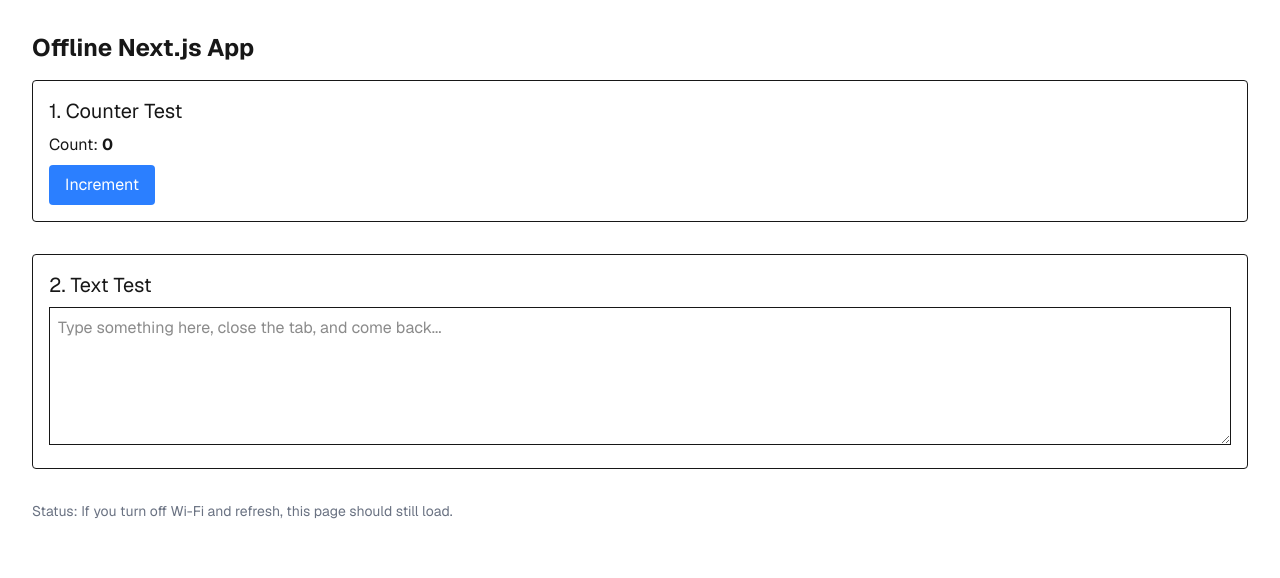
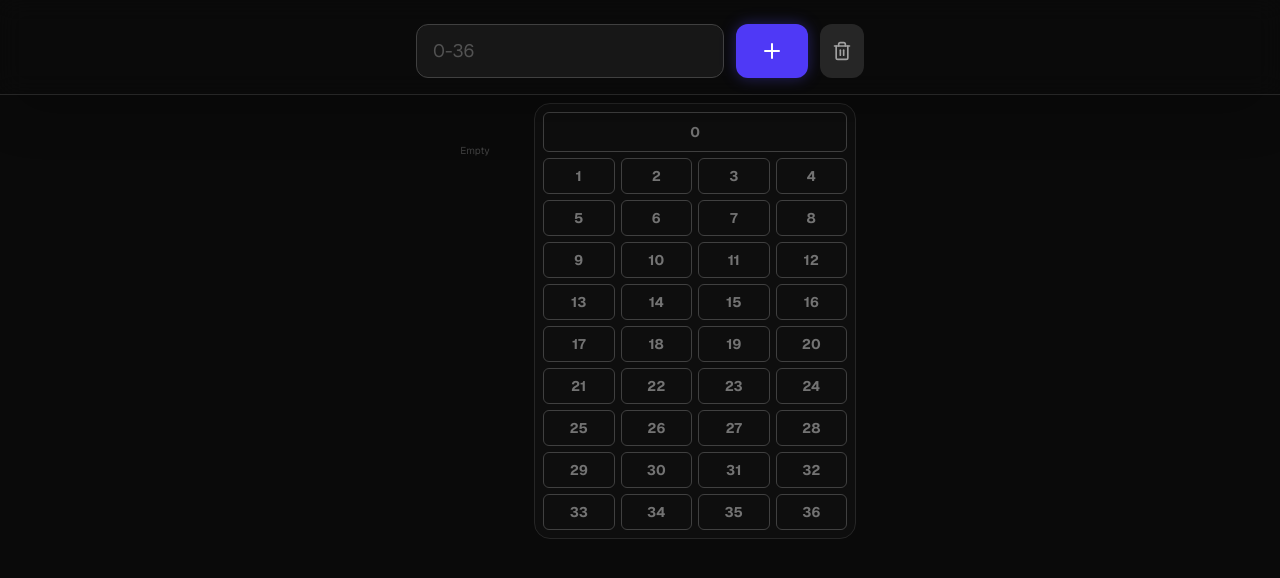
Before and after one commit to itzRaghav14/label-highlighter, a Next.js app: page / in a window 1280 px wide. Shown: the top 578 px of the page. Built offline with nearby package versions, Linux system fonts and the light colour scheme.

Commit message:
feat: added textbox, box1 and box2

```diff
--- a/package.json
+++ b/package.json
@@ -12,9 +12,13 @@
     "@serwist/next": "^9.4.2",
     "@serwist/precaching": "^9.4.2",
     "@serwist/sw": "^9.4.2",
+    "clsx": "^2.1.1",
+    "framer-motion": "^12.23.26",
+    "lucide-react": "^0.562.0",
     "next": "16.1.1",
     "react": "19.2.3",
-    "react-dom": "19.2.3"
+    "react-dom": "19.2.3",
+    "tailwind-merge": "^3.4.0"
   },
   "devDependencies": {
     "@tailwindcss/postcss": "^4",
--- a/src/app/page.tsx
+++ b/src/app/page.tsx
@@ -1,54 +1,173 @@
 "use client";
 
+import { useState, useRef } from "react";
 import { useLocalStorage } from "../hooks/useLocalStorage";
+import { motion, AnimatePresence } from "framer-motion";
+import { Plus, Trash2 } from "lucide-react";
+import { clsx, type ClassValue } from "clsx";
+import { twMerge } from "tailwind-merge";
 
-export default function Home() {
-  const {
-    storedValue: text,
-    setValue: setText,
-    isLoaded,
-  } = useLocalStorage("my-notes", "");
-  const { storedValue: count, setValue: setCount } = useLocalStorage(
-    "my-counter",
-    0
-  );
+// Utility for Shadcn-like class merging
+function cn(...inputs: ClassValue[]) {
+  return twMerge(clsx(inputs));
+}
 
-  // Prevent Hydration mismatch (wait until we load from browser storage)
-  if (!isLoaded) {
-    return <div className="p-10">Loading saved data...</div>;
-  }
+export default function MobileDashboard() {
+  // 1. State Management
+  const { storedValue: history, setValue: setHistory, isLoaded } = useLocalStorage<number[]>("roulette-history", []);
+  const [inputValue, setInputValue] = useState("");
+  const inputRef = useRef<HTMLInputElement>(null);
+
+  // 2. Logic: Add Number
+  const handleAdd = () => {
+    const num = parseInt(inputValue);
+
+    if (isNaN(num) || num < 0 || num > 36) {
+      alert("Please enter a number between 0 and 36");
+      return;
+    }
+
+    // Add to top, keep only last 20
+    const newHistory = [num, ...history].slice(0, 20);
+    setHistory(newHistory);
+    setInputValue("");
+    inputRef.current?.focus();
+  };
+
+  // Logic: Handle "Enter" key
+  const handleKeyDown = (e: React.KeyboardEvent) => {
+    if (e.key === "Enter") handleAdd();
+  };
+
+  // Logic: Identify "Active" numbers (Top 9 in history)
+  // We use a Set for fast lookup.
+  const top9Numbers = new Set(history.slice(0, 9));
+
+  // Loading state to prevent hydration mismatch
+  if (!isLoaded) return <div className="min-h-screen bg-neutral-950 flex items-center justify-center text-neutral-500">Loading...</div>;
 
   return (
-    <main className="min-h-screen p-8 font-sans">
-      <h1 className="text-2xl font-bold mb-4">Offline Next.js App</h1>
+    <main className="min-h-screen bg-neutral-950 text-white font-sans overflow-hidden flex flex-col">
 
-      <div className="mb-8 border p-4 rounded">
-        <h2 className="text-xl mb-2">1. Counter Test</h2>
-        <p className="mb-2">
-          Count: <strong>{count}</strong>
-        </p>
-        <button
-          onClick={() => setCount(count + 1)}
-          className="bg-blue-500 text-white px-4 py-2 rounded active:bg-blue-700"
-        >
-          Increment
-        </button>
+      {/* SECTION 1: Header (Input + Button) */}
+      <div className="p-4 pt-6 pb-4 bg-neutral-950/80 backdrop-blur-md sticky top-0 z-50 border-b border-neutral-800 shadow-2xl">
+        <div className="flex gap-3 max-w-md mx-auto">
+          <input
+            ref={inputRef}
+            type="number"
+            inputMode="numeric"
+            value={inputValue}
+            onChange={(e) => setInputValue(e.target.value)}
+            onKeyDown={handleKeyDown}
+            placeholder="0-36"
+            className="flex-1 bg-neutral-900 border border-neutral-700 rounded-xl px-4 py-3 text-lg focus:outline-none focus:ring-2 focus:ring-indigo-500 transition-all placeholder:text-neutral-600"
+          />
+          <button
+            onClick={handleAdd}
+            className="bg-indigo-600 hover:bg-indigo-500 text-white px-6 rounded-xl font-bold shadow-[0_0_15px_rgba(79,70,229,0.4)] active:scale-95 transition-all flex items-center justify-center"
+          >
+            <Plus className="w-6 h-6" />
+          </button>
+
+          {/* Reset Button (Optional, small icon) */}
+          <button
+            onClick={() => { if(confirm("Clear all?")) setHistory([]) }}
+            className="bg-neutral-800 text-neutral-400 px-3 rounded-xl active:bg-red-900/20 active:text-red-500"
+          >
+            <Trash2 className="w-5 h-5" />
+          </button>
+        </div>
       </div>
 
-      <div className="border p-4 rounded">
-        <h2 className="text-xl mb-2">2. Text Test</h2>
-        <textarea
-          className="w-full border p-2"
-          rows={5}
-          placeholder="Type something here, close the tab, and come back..."
-          value={text}
-          onChange={(e) => setText(e.target.value)}
-        />
+      {/* SECTION 2 & 3: Main Layout (Split Screen) */}
+      <div className="flex-1 p-2 grid grid-cols-12 gap-2 max-w-md mx-auto w-full h-full overflow-hidden">
+
+        {/* LEFT COLUMN: History Queue (Col Span 3) */}
+        <div className="col-span-3 flex flex-col gap-2 overflow-y-auto pb-20 no-scrollbar">
+          <AnimatePresence initial={false}>
+            {history.map((num, index) => {
+              const isTop9 = index < 9;
+
+              return (
+                <div key={`${index}-${num}-${Date.now()}`} className="contents">
+                  <motion.div
+                    initial={{ opacity: 0, x: -20, scale: 0.8 }}
+                    animate={{ opacity: 1, x: 0, scale: 1 }}
+                    exit={{ opacity: 0, scale: 0.5 }}
+                    className={cn(
+                      "relative flex items-center justify-center h-10 rounded-lg font-mono font-bold text-sm border transition-all duration-300",
+                      isTop9
+                        ? "bg-emerald-500/10 border-emerald-500/50 text-emerald-400 shadow-[0_0_10px_rgba(16,185,129,0.2)]"
+                        : "bg-neutral-900 border-neutral-800 text-neutral-600"
+                    )}
+                  >
+                    {num}
+                    {/* Tiny dot for latest item */}
+                    {index === 0 && (
+                      <span className="absolute -top-1 -right-1 w-2 h-2 bg-emerald-400 rounded-full animate-pulse shadow-[0_0_5px_#34d399]" />
+                    )}
+                  </motion.div>
+
+                  {/* The Horizontal Line Separator after the 9th item (index 8) */}
+                  {index === 8 && (
+                    <motion.div
+                      initial={{ opacity: 0 }} animate={{ opacity: 1 }}
+                      className="h-0.5 w-full bg-linear-to-r from-transparent via-neutral-700 to-transparent my-1"
+                    />
+                  )}
+                </div>
+              );
+            })}
+          </AnimatePresence>
+
+          {/* Placeholder if empty */}
+          {history.length === 0 && (
+            <div className="text-center text-[10px] text-neutral-700 mt-10">Empty</div>
+          )}
+        </div>
+
+        {/* RIGHT COLUMN: The Grid (Col Span 9) */}
+        <div className="col-span-9 bg-neutral-900/30 border border-neutral-800 rounded-2xl p-2 h-fit">
+          <div className="grid grid-cols-4 gap-1.5">
+
+            {/* Box 0: Spans full width (col-span-4) */}
+            <NumberBox
+              number={0}
+              isActive={top9Numbers.has(0)}
+              className="col-span-4 h-10"
+            />
+
+            {/* Boxes 1-36 */}
+            {Array.from({ length: 36 }, (_, i) => i + 1).map((num) => (
+              <NumberBox
+                key={num}
+                number={num}
+                isActive={top9Numbers.has(num)}
+              />
+            ))}
+          </div>
+        </div>
+
       </div>
-
-      <p className="mt-8 text-sm text-gray-500">
-        Status: If you turn off Wi-Fi and refresh, this page should still load.
-      </p>
     </main>
   );
 }
+
+// Sub-component for individual grid boxes
+function NumberBox({ number, isActive, className }: { number: number, isActive: boolean, className?: string }) {
+  return (
+    <div
+      className={cn(
+        "h-9 flex items-center justify-center rounded-md text-sm font-bold border transition-all duration-300",
+        // Active State (Glowy)
+        isActive
+          ? "bg-indigo-600 border-indigo-400 text-white shadow-[0_0_15px_rgba(99,102,241,0.6)] z-10 scale-105"
+          // Inactive State (Outlined)
+          : "bg-transparent border-neutral-700 text-neutral-500 hover:border-neutral-500",
+        className
+      )}
+    >
+      {number}
+    </div>
+  );
+}
```
Also changed, not shown: 1 other file (tests, documents, lock files or other folders).
